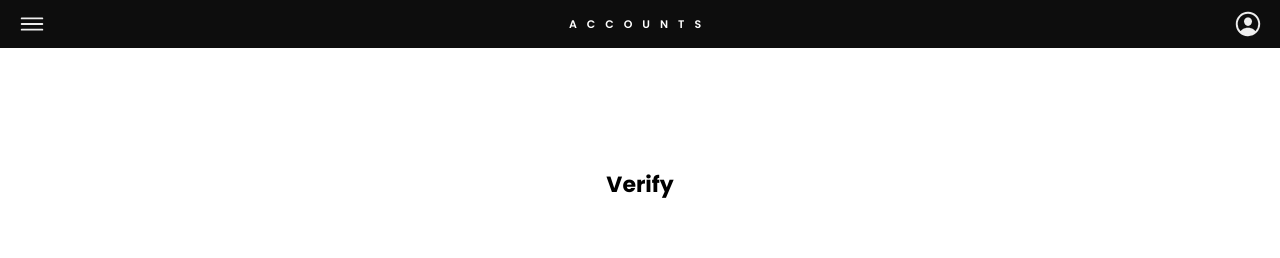
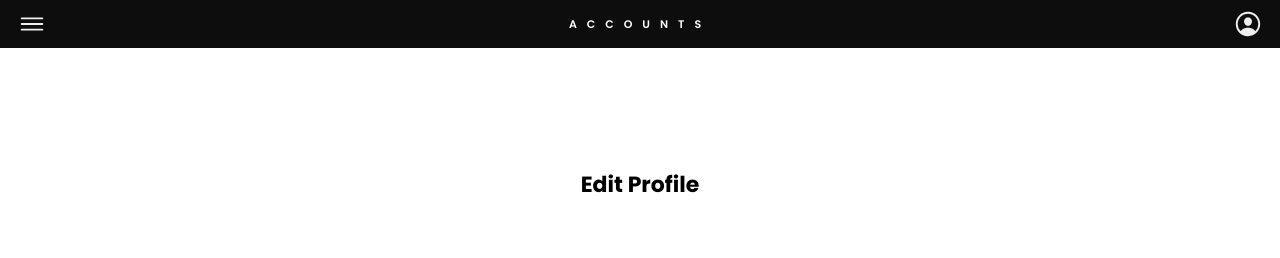
Before and after one commit to MahbodHastam/accounts-client, a Vue app: page /editprofile in a window 1280 px wide. Shown: the top 258 px of the page. Built offline with nearby package versions, Linux system fonts and the light colour scheme.

Commit message:
fix topper title

```diff
--- a/src/views/EditProfile.vue
+++ b/src/views/EditProfile.vue
@@ -1,7 +1,7 @@
 <template>
   <div class="profile">
     <div class="topper">
-      <h4>Verify</h4>
+      <h4>Edit Profile</h4>
     </div>
     <p>
       Complete your profile, minimum info needed are your firstname and
```
